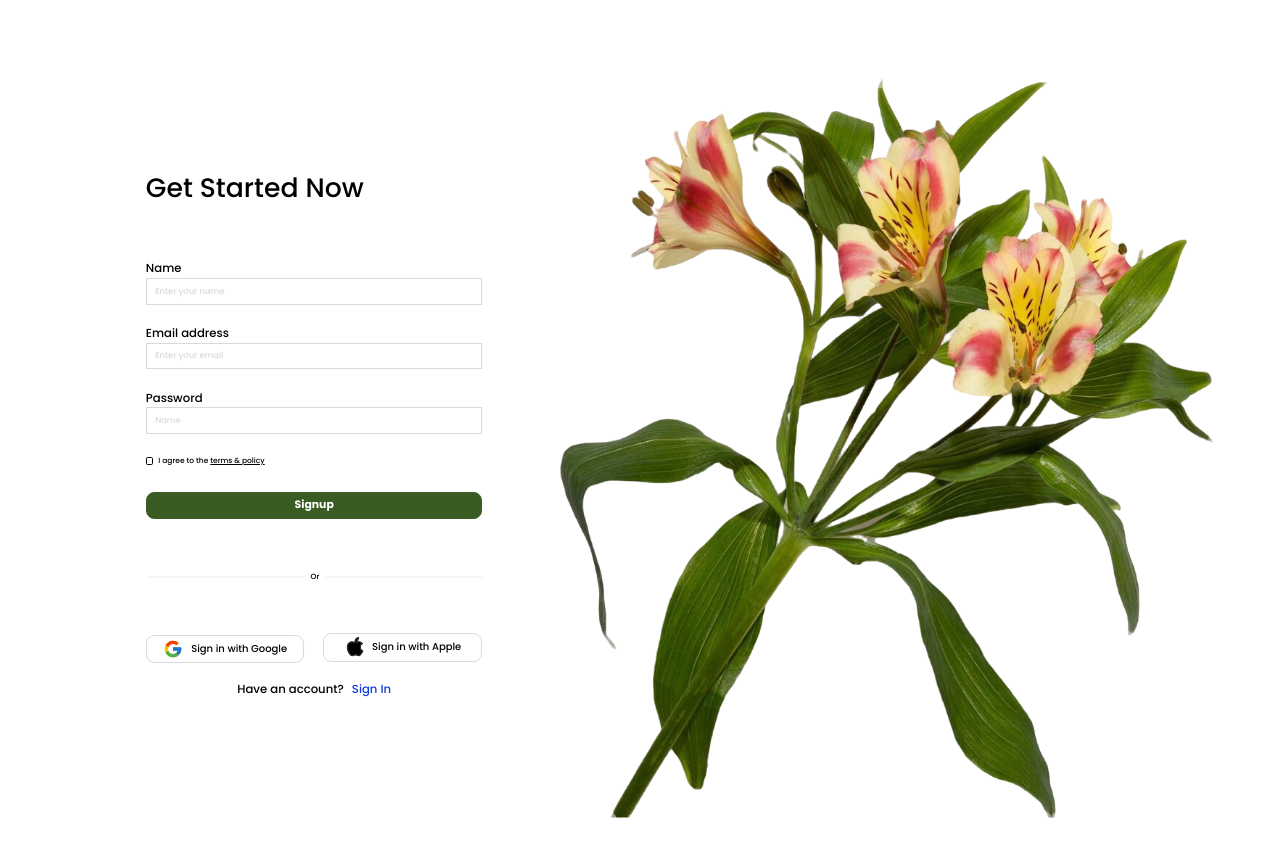
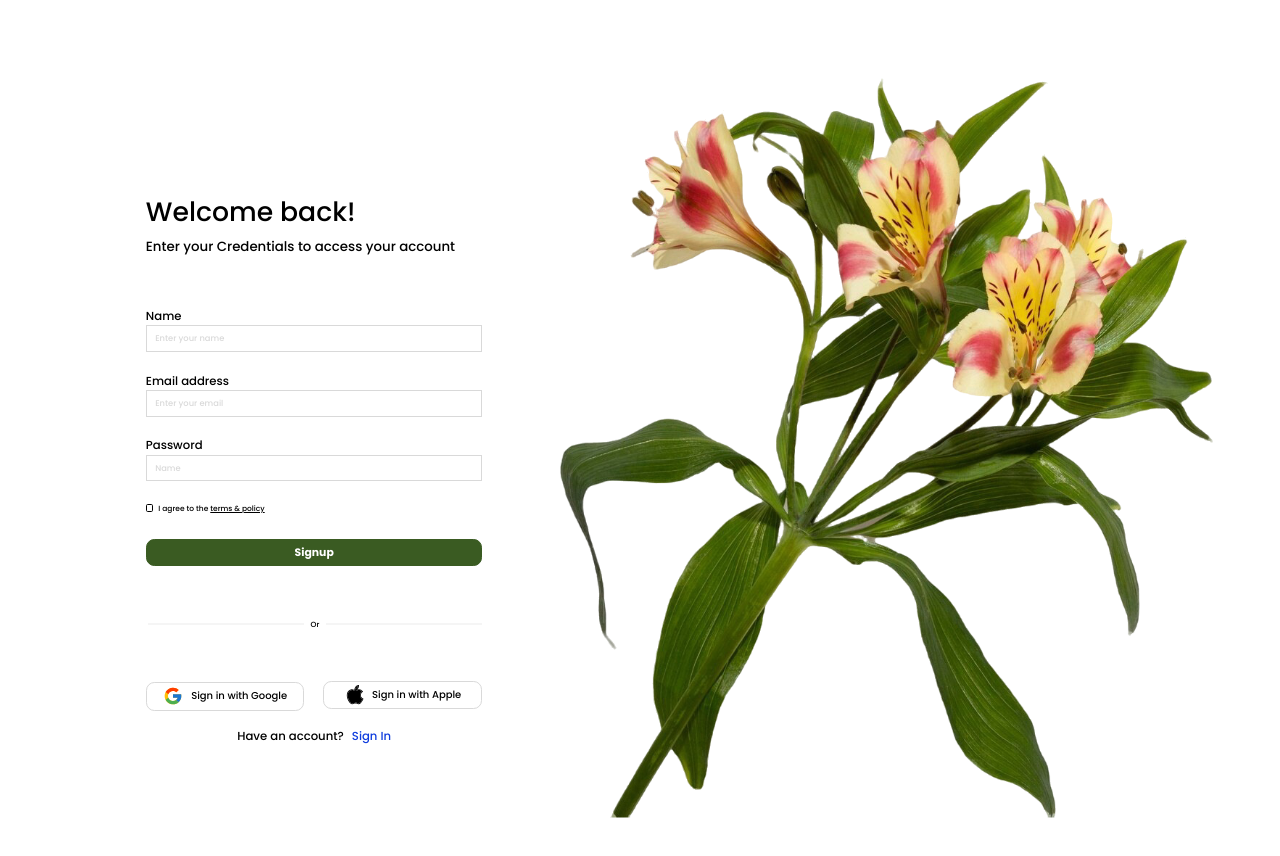
Before and after one commit to mandocdocmawin-dot/appdev1-final-practical-exam, a React (Vite) app: page / in a window 1280 px wide. Shown: the top 856 px of the page. Built offline with nearby package versions, Linux system fonts and the light colour scheme.

Commit message:
Update Login page title

```diff
--- a/src/App.jsx
+++ b/src/App.jsx
@@ -1,7 +1,7 @@
-import SignUp from './components/SignUp/SignUp.jsx'
+import Login from './components/Login/Login.jsx'
 
 function App() {
-  return <SignUp />
+  return <Login />
 }
 
 export default App
--- a/src/components/Login/Login.jsx
+++ b/src/components/Login/Login.jsx
@@ -8,8 +8,9 @@ import styles from './Login.module.css'
 function Login() {
   return (
     <main className={styles.page}>
-      <section className={styles.left} aria-label="Sign Up">
-        <h1 className={styles.title}>Get Started Now</h1>
+      <section className={styles.left} aria-label="Login">
+        <h1 className={styles.title}>Welcome back!</h1>
+        <p className={styles.subtitle}>Enter your Credentials to access your account</p>
         <form className={styles.form} onSubmit={(event) => event.preventDefault()}>
           <div className={styles.fields}>
             <div className={styles.field}>
--- a/src/components/Login/Login.module.css
+++ b/src/components/Login/Login.module.css
@@ -11,8 +11,8 @@
 
 .left {
   min-width: 0;
-  /* Figma: title starts at x=175px, y=202px in the 650px left column. */
-  padding: 31.076923% 0 0 26.923077%;
+  /* Figma: Login title starts at x=175px, y=230px. */
+  padding: 35.384615% 0 0 26.923077%;
 }
 
 .title {
@@ -30,9 +30,19 @@
   padding: 8.803612% 6.546275% 3.160271% 0;
 }
 
+.subtitle {
+  width: min(24.21875cqw, 372px);
+  margin: min(0.332031cqw, 5.1px) 0 0;
+  font-family: 'Poppins', sans-serif;
+  font-size: min(1.041667cqw, 16px);
+  font-weight: 500;
+  line-height: 1.659375;
+  color: #000;
+}
+
 .form {
   width: min(26.302083cqw, 404px);
-  margin-top: min(4.070313cqw, 62.52px);
+  margin-top: min(3.889323cqw, 59.74px);
   font-family: 'Poppins', sans-serif;
   font-weight: 500;
   color: #000;
```
Also changed, not shown: mandocdoc-login-title.png (added).
